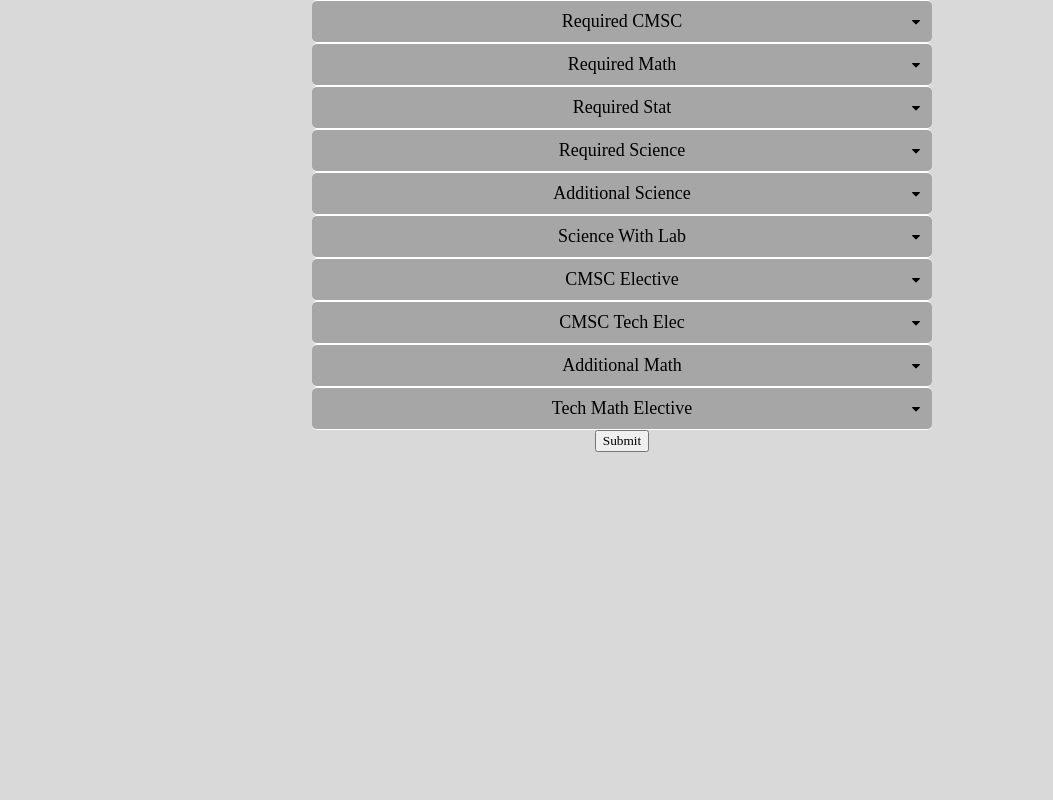
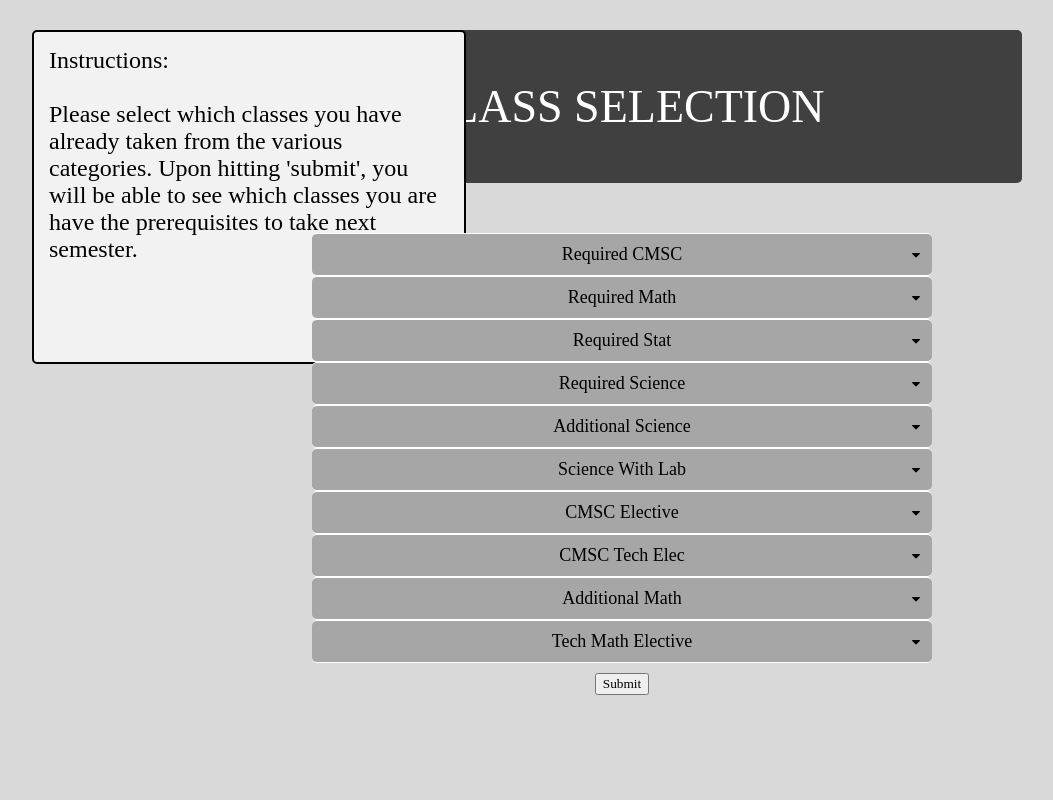
Before and after one commit to SamLeung95/CMSC433, a PHP site: page /class_select.php in a window 1280 px wide. Shown: the whole page, without its empty margins (18-1071 px from the left). Run offline with PHP 8.4, Linux system fonts and the light colour scheme; the visitor is signed in with stand-in values (Sample User, id 1); data that the repository does not hold is empty.

Commit message:
Added headers and instructions

```diff
--- a/class_select.php
+++ b/class_select.php
@@ -42,7 +42,7 @@
 <html>
 
 	<head>
-		<title></title>
+		<title>UMBC COURSE SELECTION TOOL</title>
 		<link rel="stylesheet" href="./font-awesome/css/font-awesome.min.css">
 		<link rel="stylesheet" type="text/css" href="./styles/main.css">
 		<link rel="stylesheet" type="text/css" href="./styles/collapse.css">
@@ -50,6 +50,46 @@
 	</head>
 	<body>
 
+	<!--PERSISTENT-->
+
+		<!--Instructions-->
+		<div class="instructions">
+
+		Instructions:
+		<br><br>
+		Please select which classes you have
+		already taken from the various categories.
+		Upon hitting 'submit', you will be able
+		to see which classes you are have the
+		prerequisites to take next semester.
+
+		</div>
+
+		<!--Header-->
+
+		<div class="Header">
+
+			<span>CLASS SELECTION</SPAN>
+
+		</div>
+
+		<!--Student Info-->
+
+		<div class="StudentInfo">
+
+			First Name: <?php echo $_SESSION['fName']; ?>
+			<br>
+			Last Name: <?php echo $_SESSION['lName']; ?>
+			<br>
+			E-mail: <?php echo $_SESSION['email']; ?>
+			<br>
+			Phone #: <?php echo $_SESSION['phone']; ?>
+			<br><br>
+			<span style="color: green; font-size: 20px;">Your information has been submitted</span>
+
+		</div>
+
+	<!--PERSISTENT-->
 		<?php
 
 		if($valid==true){
--- a/styles/collapse.css
+++ b/styles/collapse.css
@@ -70,6 +70,7 @@ Total width is actually 620px due to padding
 
 }
 
+
 .menu_bar li{
 
 	list-style-type:none;
@@ -117,7 +118,7 @@ Total width is actually 620px due to padding
 
 .submit_button{
 
-	margin: auto;
+	margin: 10px auto;
 	display: block;
 
 }
--- a/styles/login.css
+++ b/styles/login.css
@@ -13,9 +13,10 @@
 #login{
 
 	position: fixed;
+	padding: 10px;
 	display: block;
 	width: 300px;
-	height: 300px;
+	height: 180px;
 	background-color: #DDD;
 	border: 2px solid black;
 	border-radius: 5px;
--- a/styles/main.css
+++ b/styles/main.css
@@ -16,9 +16,77 @@
   right: 0;
   bottom: 0;
 }
+.mask:hover{
+
+	cursor: pointer;
+
+}
+
+.instructions{
+
+	display: inline-block;
+	top: 30px;
+	left: 50px;
+	width: 400px;
+	height: 300px;
+	position: fixed;
+	overflow-x:hidden;
+	border: 2px solid black;
+	border-radius: 5px;
+	background-color: #f2f2f2;
+	padding: 15px;
+	font-size: 24px;
+
+}
+
+.Header{
+
+	display: block;
+	width: 700px;
+	padding: 50px;
+	background-color: #404040;
+	color: white;
+	border-radius: 5px;
+	text-align: center;
+	margin: 30px auto 50px auto;
+
+
+}
+
+.Header span{
+
+
+	font-size: 46px;
+
+}
+
+.StudentInfo{
+
+	display: inline-block;
+	left: 1450px;
+	top: 30px;
+	width: 350px;
+	height: 200px;
+	position: fixed;
+	overflow-x:hidden;
+	border: 2px solid black;
+	border-radius: 5px;
+	background-color: #f2f2f2;
+	padding: 15px;
+	font-size: 24px;
+
+}
 
 body{
 
 	background-color:#d9d9d9;
+	overflow-y: scroll;
 
 }
+
+.submit_button{
+
+	margin: 10px auto;
+	display: block;
+
+}
```
Also changed, not shown: index.php (+28 -17 lines), instructions.txt (deleted, +0 -7 lines), summary.php (+38 -0 lines).
